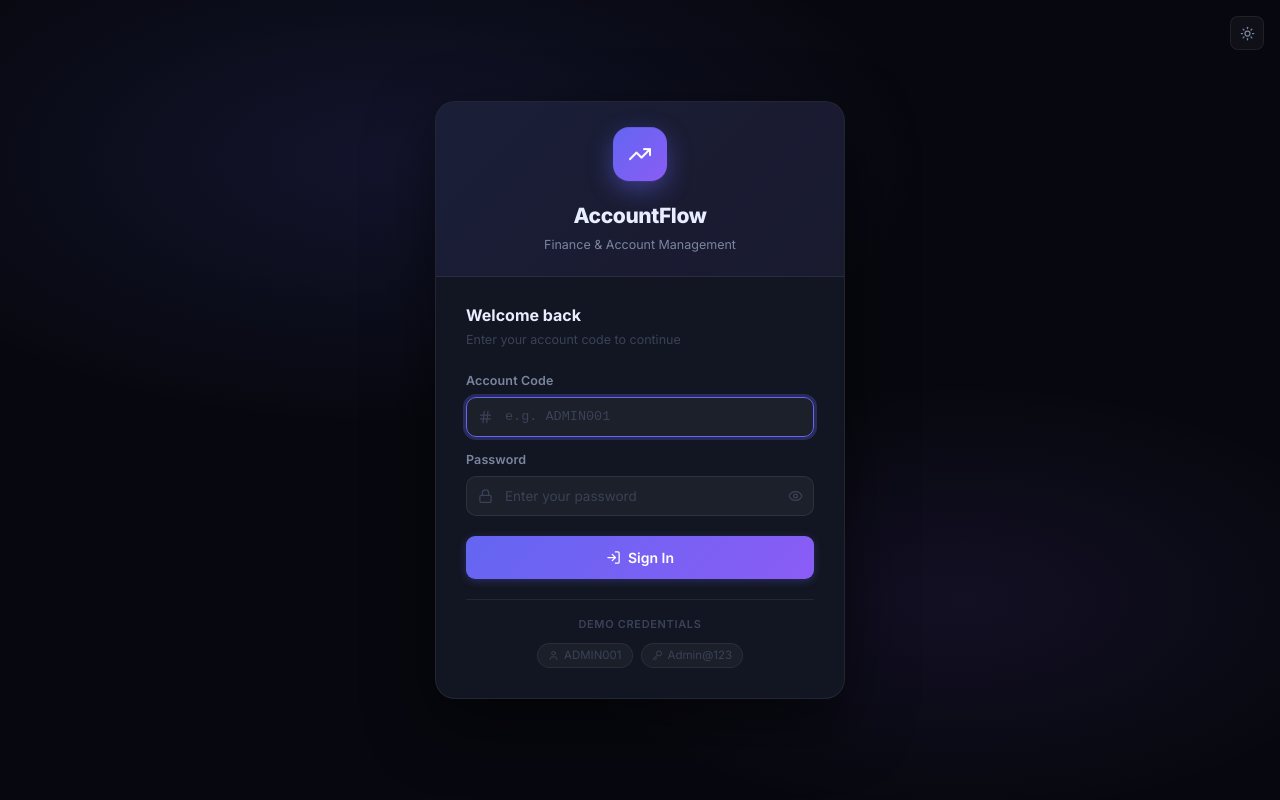
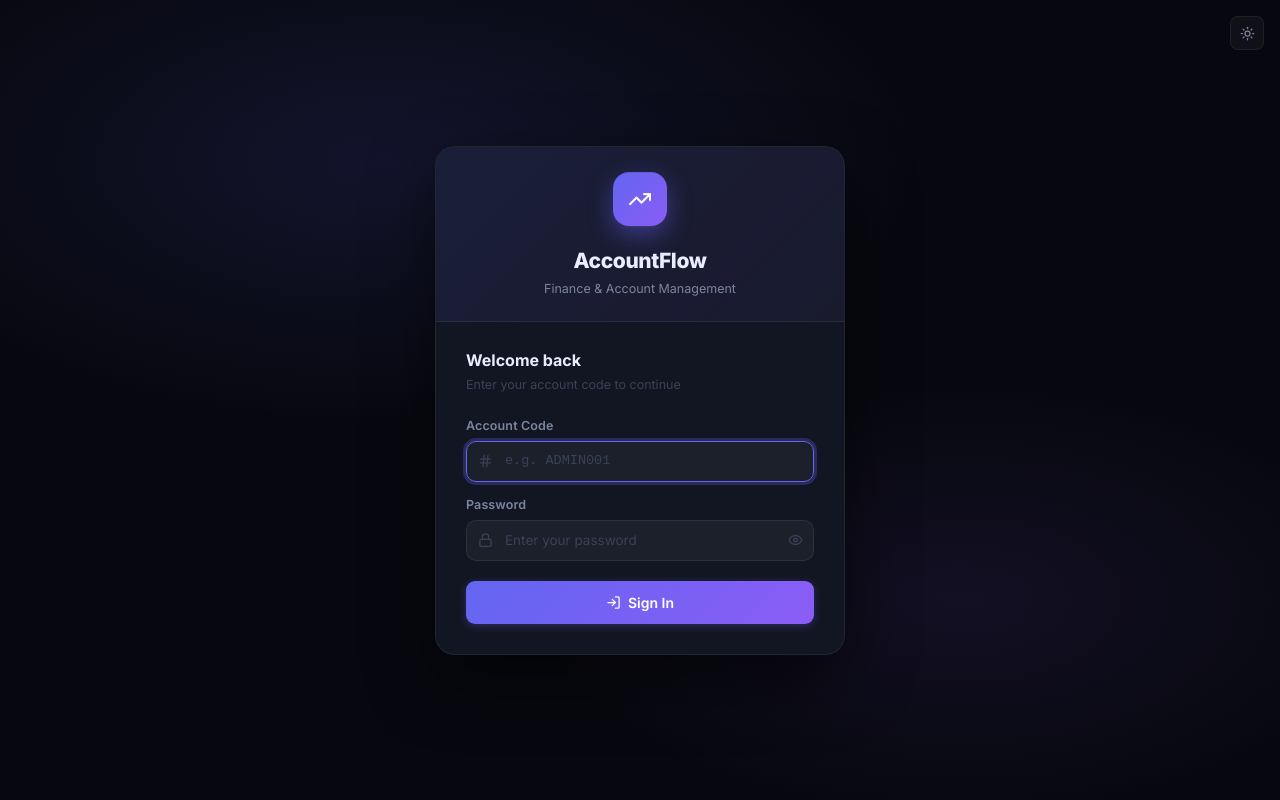
Before and after one commit to parthchadamiya/accountflow, a Django app: page /login/ in a window 1280 px wide. Run offline with Django 5.2, Linux system fonts and the light colour scheme; some libraries are stand-ins or nearby versions.

Commit message:
fix: remove demo credentials from login page
Co-Authored-By: Claude Sonnet 4.6 <noreply@anthropic.com>

```diff
--- a/templates/authentication/login.html
+++ b/templates/authentication/login.html
@@ -96,17 +96,6 @@
         </button>
       </form>
 
-      <div style="margin-top:20px;padding-top:16px;border-top:1px solid var(--border)">
-        <p style="font-size:11px;color:var(--text3);text-align:center;text-transform:uppercase;letter-spacing:.06em;font-weight:600;margin-bottom:10px">Demo Credentials</p>
-        <div style="display:flex;gap:8px;justify-content:center;flex-wrap:wrap">
-          <span style="display:inline-flex;align-items:center;gap:5px;font-size:11.5px;color:var(--text3);background:var(--nav-bg);border:1px solid var(--border);padding:3px 10px;border-radius:99px">
-            <i data-lucide="user" style="width:11px;height:11px"></i> ADMIN001
-          </span>
-          <span style="display:inline-flex;align-items:center;gap:5px;font-size:11.5px;color:var(--text3);background:var(--nav-bg);border:1px solid var(--border);padding:3px 10px;border-radius:99px">
-            <i data-lucide="key" style="width:11px;height:11px"></i> Admin@123
-          </span>
-        </div>
-      </div>
     </div>
   </div>
 </div>
```
